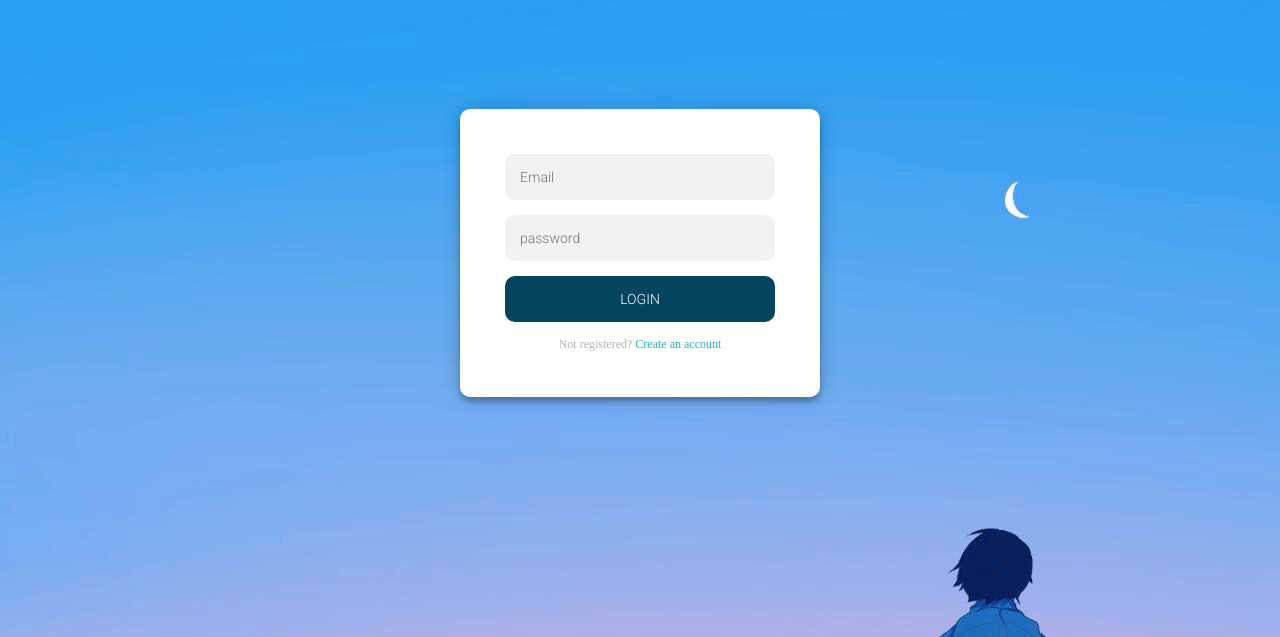
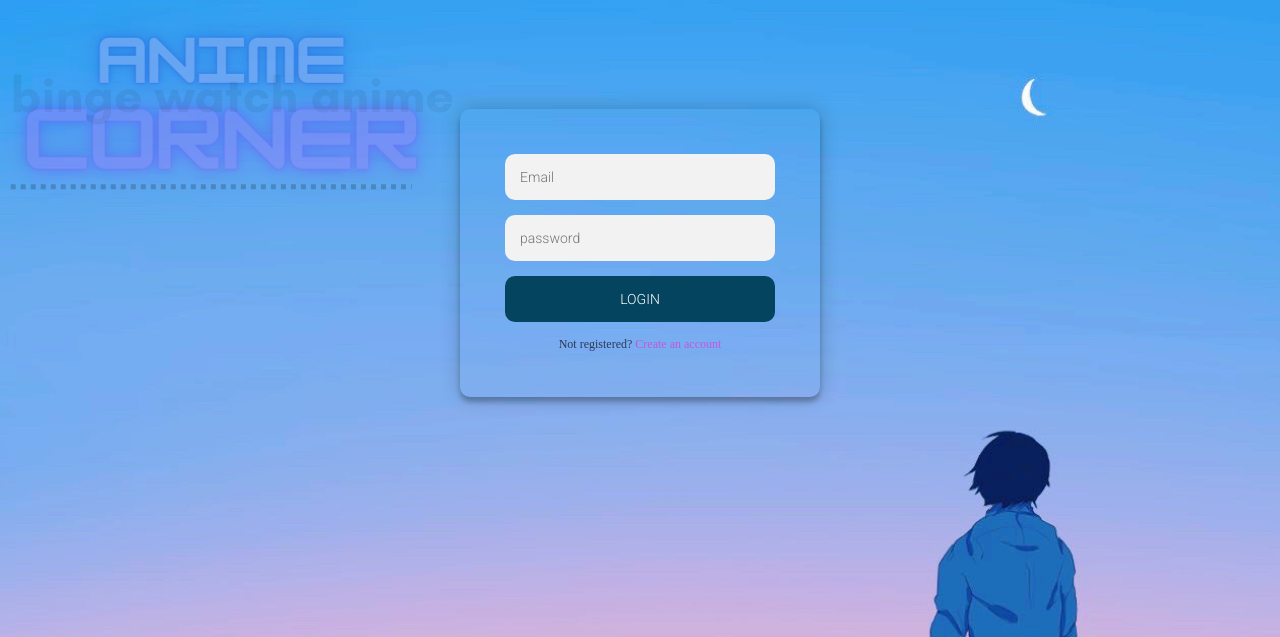
Before and after one commit to harshPsxk/ca3-php, a PHP site: page /firstlogin.php in a window 1280 px wide. Shown: the top 637 px of the page. Run offline with PHP 8.4, Linux system fonts and the light colour scheme; some libraries are stand-ins or nearby versions.

Commit message:
some css changes

```diff
--- a/firstlogin.php
+++ b/firstlogin.php
@@ -52,7 +52,7 @@ if (isset($_POST['login_submit'])) {
         .form {
         position: relative;
         z-index: 1;
-        background: #FFFFFF;
+        background: #0f9cff00;;
         max-width: 360px;
         margin: 0 auto 100px;
         padding: 45px;
@@ -92,11 +92,11 @@ if (isset($_POST['login_submit'])) {
         }
         .form .message {
         margin: 15px 0 0;
-        color: #b3b3b3;
+        color: #000000a8;;
         font-size: 12px;
         }
         .form .message a {
-        color: #21B6A8;
+        color: #c058db;;
         text-decoration: none;
         }
         .form .register-form {
@@ -136,7 +136,7 @@ if (isset($_POST['login_submit'])) {
         color: #EF3B3A;
         }
         body {
-          background-image: url("images/background.jpg");
+          background-image: url("images/up.png");
         }
   </style>
 </head>
```
Also changed, not shown: images/up.png (added).
